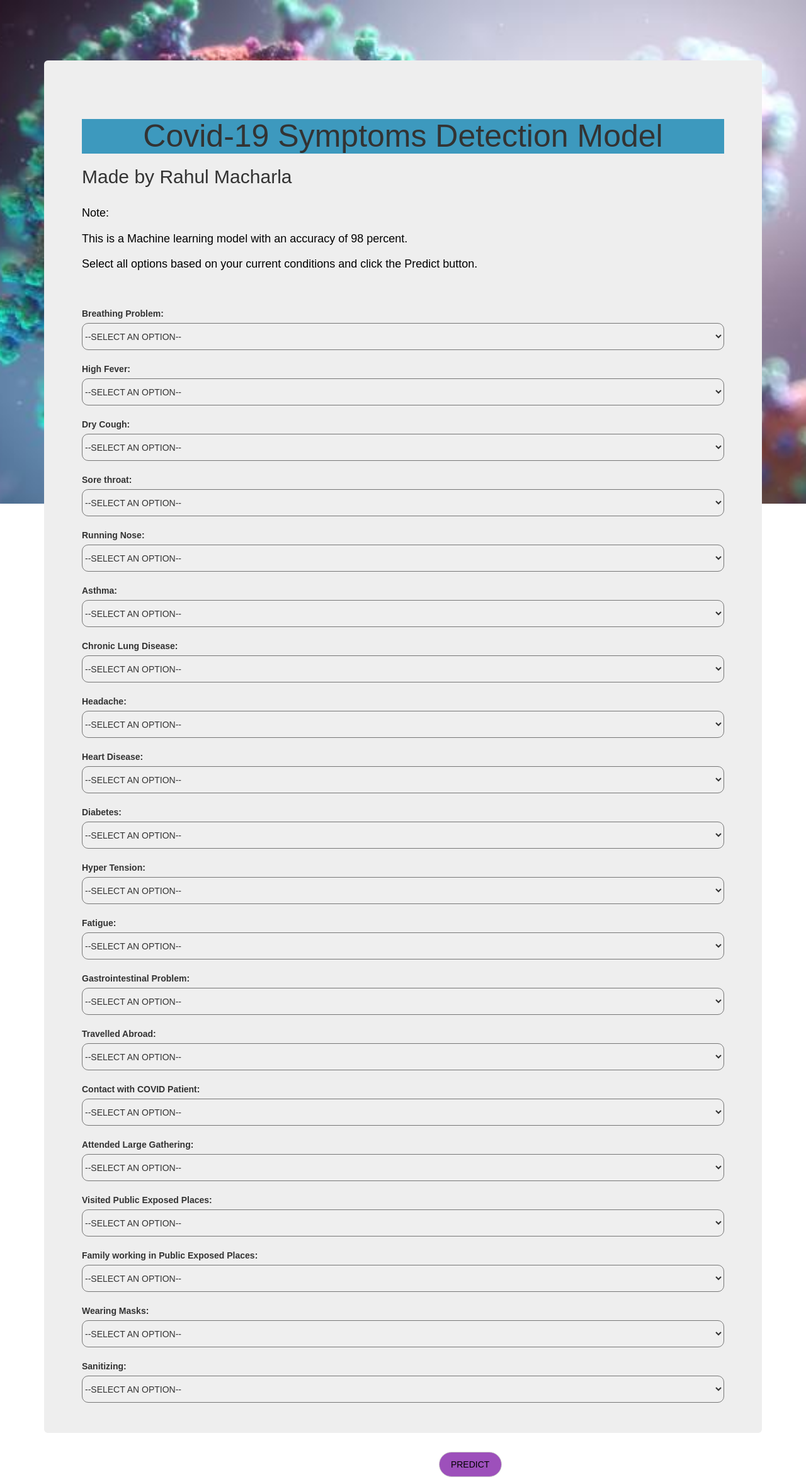
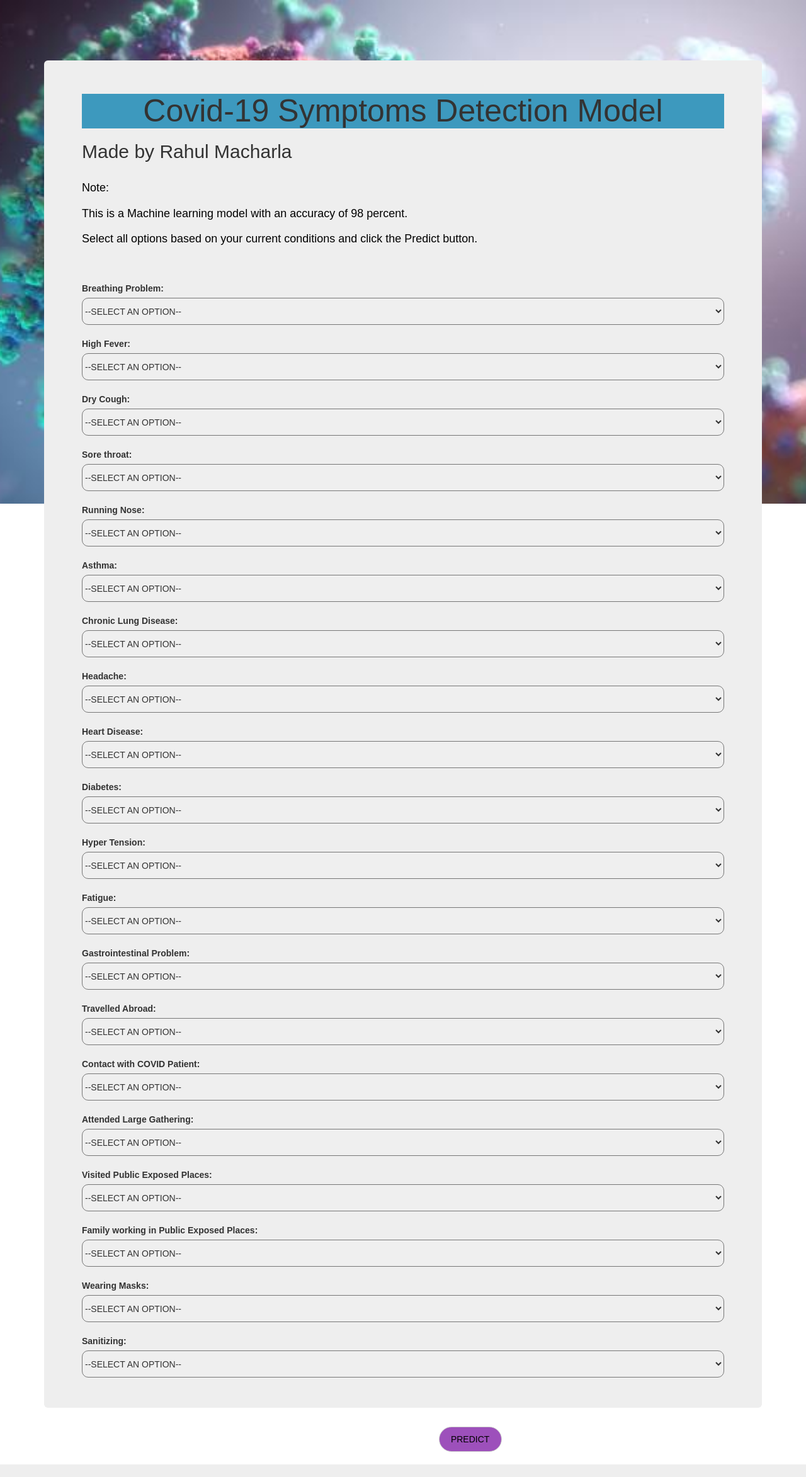
Before and after one commit to Rahul-Macharla/Covid-19-Symptoms-Detection-Heroku, a Flask app: page / in a window 1280 px wide. Shown: the whole page at 63% size. Run offline with Flask 2, Linux system fonts and the light colour scheme; parts of the project's set-up code (start-up, migrations or seed data) failed here and were passed over; some libraries are stand-ins or nearby versions; some web fonts are replaced.

Commit message:
Update index.html

```diff
--- a/templates/index.html
+++ b/templates/index.html
@@ -14,8 +14,6 @@
 
 <div class="container main">
   <div class="jumbotron" id="holder">
-     <br>
-     <br>
      <br>
     <center><h1 class='main_heading'  style="background-color: rgb(61, 153, 190);">Covid-19 Symptoms Detection Model</h1></center>
     <h2>Made by Rahul Macharla</h2>
@@ -214,7 +212,8 @@
 
       <div class="form-group">
         <div class="col-sm-offset-2 col-sm-10">
-         <center><button type="submit" class="button btn btn-default" style="background-color: rgb(73, 184, 92);">PREDICT</button><center/>
+         <center><button type="submit" class="button btn btn-default" style="background-color: rgb(61, 153, 190);">PREDICT</button><center/>
+           <br>
         </div>
       </div>
     </form>
```
